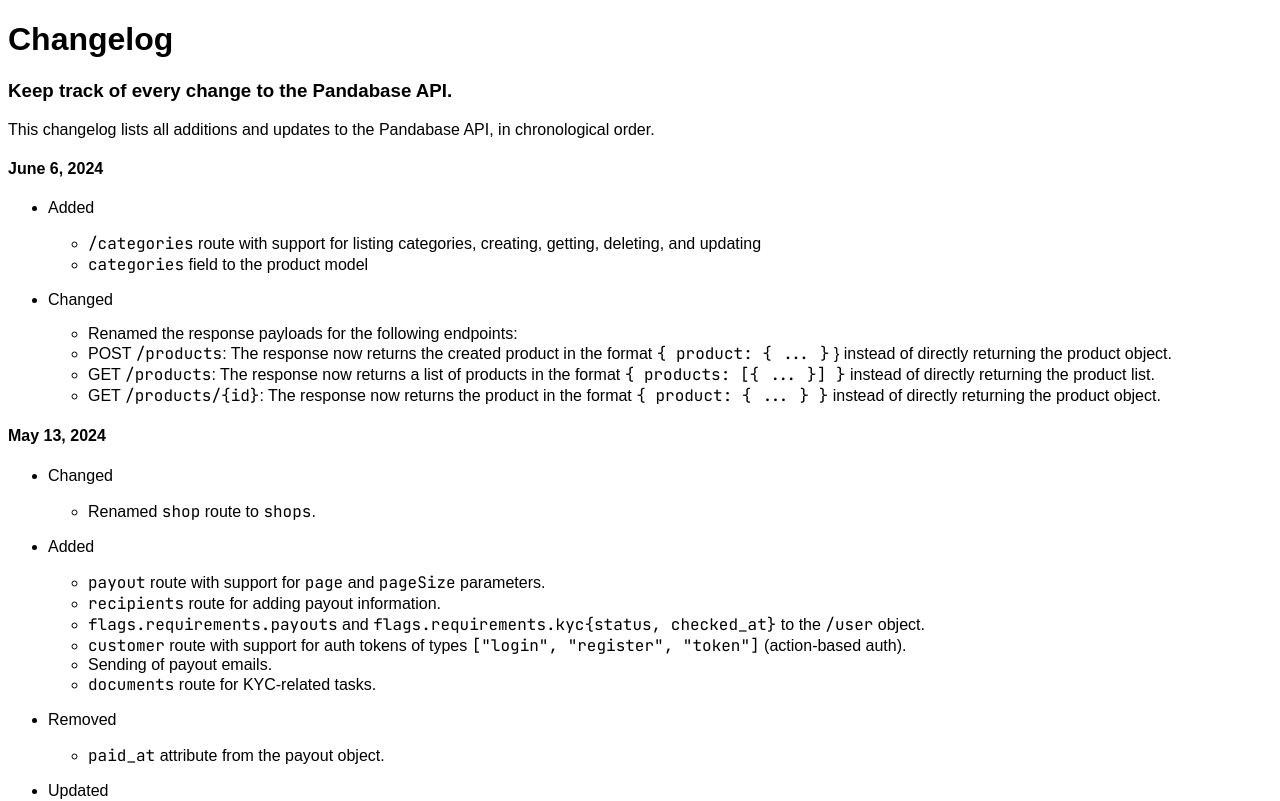
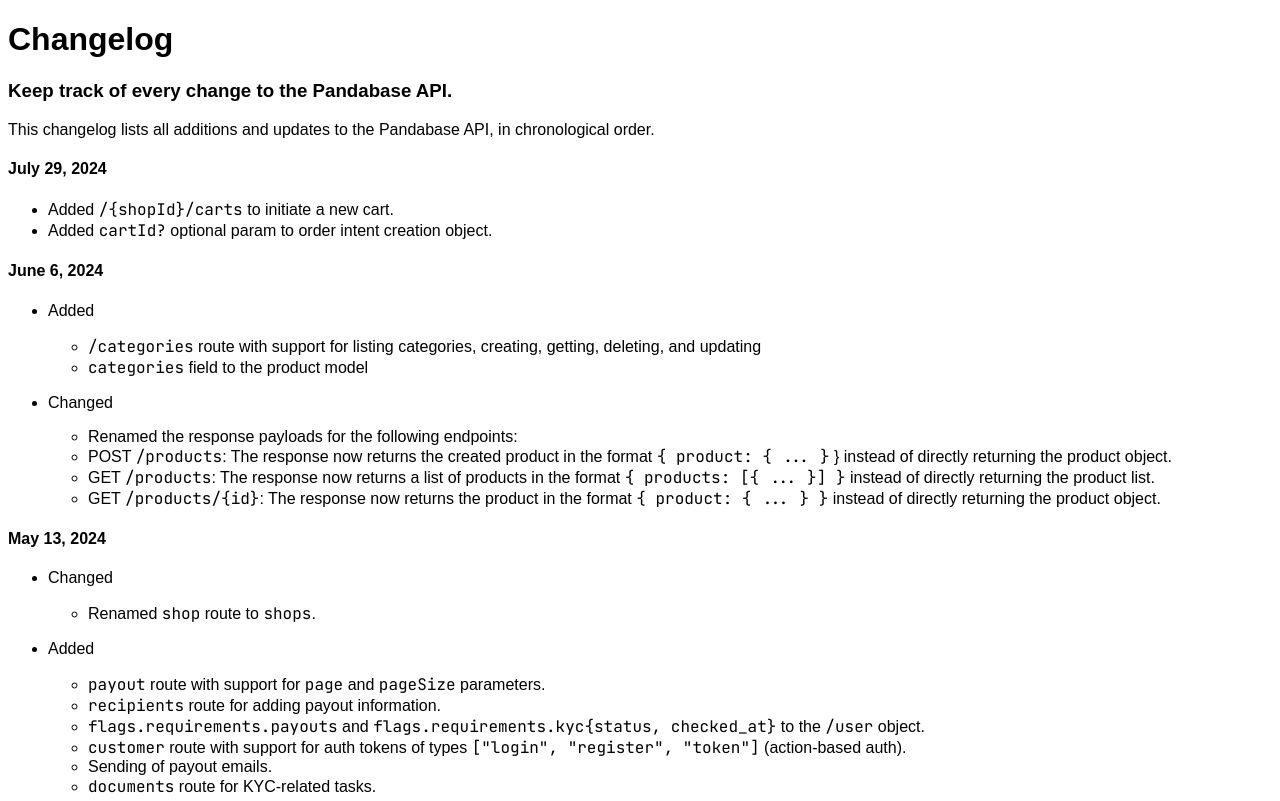
Before and after one commit to pandabase/docs, a Next.js app: page /developers/changelog in a window 1280 px wide. Shown: the top 801 px of the page. Built offline with nearby package versions, Linux system fonts and the light colour scheme; a web font is replaced by a local one.

Commit message:
changelog: July 29, 2024

```diff
--- a/pages/developers/changelog.mdx
+++ b/pages/developers/changelog.mdx
@@ -8,6 +8,10 @@
 
 This changelog lists all additions and updates to the Pandabase API, in
 chronological order.
+
+#### July 29, 2024
+ - Added `/{shopId}/carts` to initiate a new cart.
+ - Added `cartId?` optional param to order intent creation object.
 
 #### June 6, 2024
 
@@ -135,8 +139,8 @@
 
 - Added the `analytics["dispute"]` property to the `analytics` object.
 
-### February 20, 2024
+#### February 20, 2024
 - General Team release
 
-### February 15, 2024
+#### February 15, 2024
 - Implemented support for `sortBy.status`, and `sortBy.date` query parameters in the List Orders route.
```
